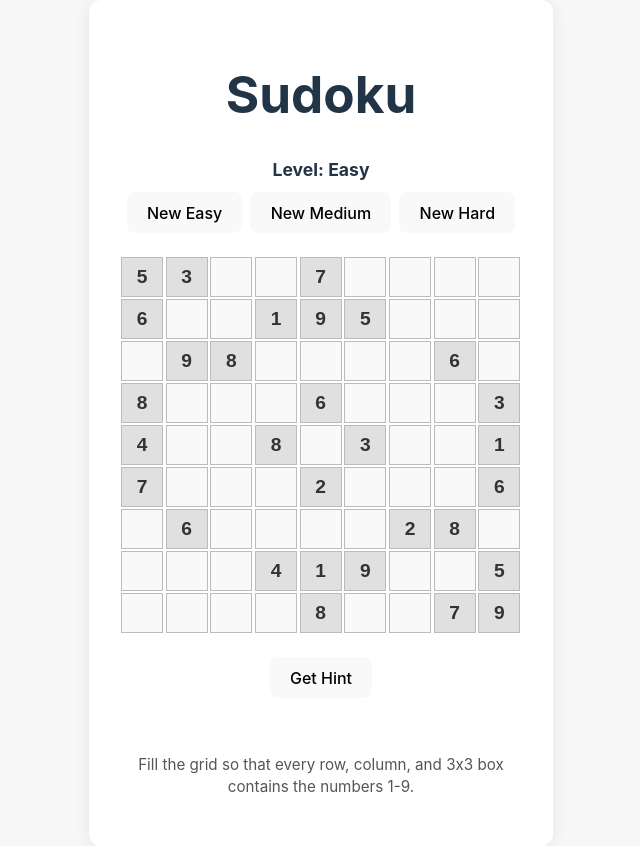
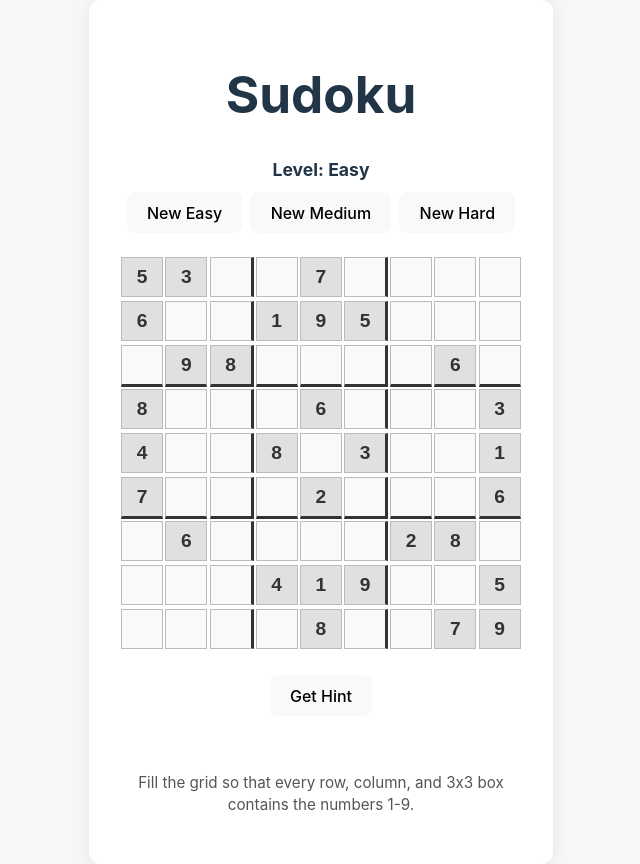
Before and after one commit to foolish-engineer/practice-sudoku, a React (Vite) app: page / in a window 1280 px wide. Shown: the whole page, without its empty margins (319-959 px from the left). Built offline with nearby package versions, Linux system fonts and the light colour scheme.

Commit message:
added border to the blocks

```diff
--- a/src/App.css
+++ b/src/App.css
@@ -46,6 +46,14 @@ body {
   transition: background 0.2s;
   color: #000;
 }
+
+/* Add thick border after every 3rd column */
+.sudoku-cell.block-right {
+  border-right: 3px solid #333;
+}
+.sudoku-cell.block-bottom {
+  border-bottom: 3px solid #333;
+}
 .sudoku-cell:disabled {
   background: #e0e0e0;
   color: #333;
--- a/src/App.jsx
+++ b/src/App.jsx
@@ -194,17 +194,25 @@ function App() {
       <div className="sudoku-board">
         {board.map((row, i) => (
           <div className="sudoku-row" key={i}>
-            {row.map((cell, j) => (
+            {row.map((cell, j) => {
+              const blockRight = (j + 1) % 3 === 0 && j !== 8;
+              const blockBottom = (i + 1) % 3 === 0 && i !== 8;
+              let cellClass = 'sudoku-cell';
+              if (blockRight) cellClass += ' block-right';
+              if (blockBottom) cellClass += ' block-bottom';
+              if (hintCell && hintCell.row === i && hintCell.col === j) cellClass += ' sudoku-hint';
+              return (
                 <input
                   key={j}
-                className={`sudoku-cell${hintCell && hintCell.row === i && hintCell.col === j ? ' sudoku-hint' : ''}`}
+                  className={cellClass}
                   type="text"
                   maxLength={1}
                   value={cell}
                   onChange={e => handleChange(i, j, e.target.value)}
                   disabled={initialBoard[i][j] !== ''}
                 />
-            ))}
+              );
+            })}
           </div>
         ))}
       </div>
```
Lines whose indentation alone changed are shown as unchanged.
